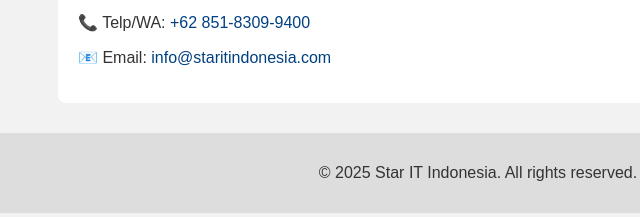
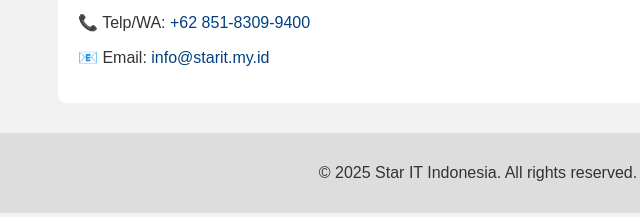
Before and after one commit to k5computerbwi-1/Star-It-Indonesia, a plain HTML site: page index.html in a window 1280 px wide. Shown: the part 520-737 px from the top of the page, 162-802 px from the left. Drawn offline with Linux system fonts and the light colour scheme.

Commit message:
ujicoba1

```diff
--- a/index.html
+++ b/index.html
@@ -27,7 +27,7 @@
     <h2>Hubungi Kami</h2>
     <p>📍 Alamat: Jl. Penggayoman no 27, Makassar</p>
     <p>📞 Telp/WA: <a href="https://wa.me/6285183099400" target="_blank">+62 851-8309-9400</a></p>
-    <p>📧 Email: <a href="mailto:info@staritindonesia.com">info@staritindonesia.com</a></p>
+    <p>📧 Email: <a href="mailto:info@starit.my.id">info@starit.my.id</a></p>
   </section>
 
   <footer>
```
